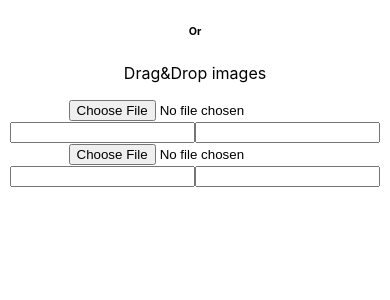
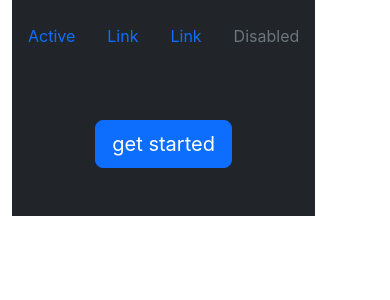
Before and after one commit to Shilbha/image-sizer, a React (Create React App) app: page / in a window 390 px wide. Shown: the top 300 px of the page. Built offline with nearby package versions, Linux system fonts and the light colour scheme.

Commit message:
second commit

```diff
--- a/package.json
+++ b/package.json
@@ -6,7 +6,13 @@
     "@testing-library/jest-dom": "^5.16.5",
     "@testing-library/react": "^13.4.0",
     "@testing-library/user-event": "^13.5.0",
+    "bootstrap": "^5.2.3",
+    "file-image-resizer": "^1.0.2",
+    "jquery": "^3.6.3",
+    "popper.js": "^1.16.1",
     "react": "^18.2.0",
+    "react-avatar-editor": "^13.0.0",
+    "react-bootstrap": "^2.7.0",
     "react-dom": "^18.2.0",
     "react-dropzone": "^14.2.3",
     "react-image-file-resizer": "^0.4.8",
--- a/public/index.html
+++ b/public/index.html
@@ -3,6 +3,13 @@
   <head>
     <meta charset="utf-8" />
     <link rel="icon" href="%PUBLIC_URL%/favicon.ico" />
+    <link href="https://cdn.jsdelivr.net/npm/bootstrap@5.0.2/dist/css/bootstrap.min.css" rel="stylesheet"
+    integrity="sha384-EVSTQN3/azprG1Anm3QDgpJLIm9Nao0Yz1ztcQTwFspd3yD65VohhpuuCOmLASjC" crossorigin="anonymous">
+    <link
+      rel="stylesheet"
+      href="https://cdn.jsdelivr.net/npm/bootstrap-icons@1.3.0/font/bootstrap-icons.css"
+    />
+
     <meta name="viewport" content="width=device-width, initial-scale=1" />
     <meta name="theme-color" content="#000000" />
     <meta
@@ -39,5 +46,7 @@
       To begin the development, run `npm start` or `yarn start`.
       To create a production bundle, use `npm run build` or `yarn build`.
     -->
+    <script src="https://cdn.jsdelivr.net/npm/bootstrap@5.0.2/dist/js/bootstrap.bundle.min.js"
+    integrity="sha384-MrcW6ZMFYlzcLA8Nl+NtUVF0sA7MsXsP1UyJoMp4YLEuNSfAP+JcXn/tWtIaxVXM" crossorigin="anonymous"></script>
   </body>
 </html>
--- a/src/App.css
+++ b/src/App.css
@@ -1,38 +1,4 @@
-.App {
-  text-align: center;
+
+.App{
+     max-width: fit-content;
 }
-
-.App-logo {
-  height: 40vmin;
-  pointer-events: none;
-}
-
-@media (prefers-reduced-motion: no-preference) {
-  .App-logo {
-    animation: App-logo-spin infinite 20s linear;
-  }
-}
-
-.App-header {
-  background-color: #282c34;
-  min-height: 100vh;
-  display: flex;
-  flex-direction: column;
-  align-items: center;
-  justify-content: center;
-  font-size: calc(10px + 2vmin);
-  color: white;
-}
-
-.App-link {
-  color: #61dafb;
-}
-
-@keyframes App-logo-spin {
-  from {
-    transform: rotate(0deg);
-  }
-  to {
-    transform: rotate(360deg);
-  }
-}
--- a/src/App.js
+++ b/src/App.js
@@ -1,13 +1,16 @@
 import './App.css';
-import DragnDrop from './DragnDrop';
+// import DragnDrop from './DragnDrop';
 import Resize from './Resize';
+import Intro from './Intro';
+
 
 function App() {
 
   return (
     <div className="App">
       <div className="container">
-        <div><DragnDrop/></div>
+        <div><Intro/></div>
+        {/* <div><DragnDrop/></div> */}
         <div className="row resizer"><Resize/></div>
       </div>
     </div>
--- /dev/null
+++ b/src/Intro.js
@@ -0,0 +1,57 @@
+import 'bootstrap/dist/css/bootstrap.min.css';
+import 'bootstrap/dist/js/bootstrap.bundle.min';
+import Nav from 'react-bootstrap/Nav'
+
+export default function Intro() {
+
+    return (
+        <div>
+           <Nav
+      activeKey="/home" className="navbar navbar-expand-lg bg-dark navbar-dark py-3 ">
+      <Nav.Item>
+        <Nav.Link href="/home">Active</Nav.Link>
+      </Nav.Item>
+      <Nav.Item>
+        <Nav.Link eventKey="link-1">Link</Nav.Link>
+      </Nav.Item>
+      <Nav.Item>
+        <Nav.Link eventKey="link-2">Link</Nav.Link>
+      </Nav.Item>
+      <Nav.Item>
+        <Nav.Link eventKey="disabled" disabled>
+          Disabled
+        </Nav.Link>
+      </Nav.Item>
+    </Nav>
+
+    <section
+      className="bg-dark text-light p-5 p-lg-0 pt-lg-5 text-center text-sm-start"
+    >
+      <div className="container">
+        <div className="d-sm-flex align-items-center justify-content-between">
+          <div>
+
+            <button
+              className="btn btn-primary btn-lg"
+              data-bs-toggle="modal"
+              data-bs-target="#enroll"
+            >
+              get started
+            </button>
+          </div>
+          <img
+            className="img-fluid w-50 d-none d-sm-block"
+            src="img/showcase.svg"
+            alt=""
+          />
+        </div>
+      </div>
+    </section>
+
+
+
+        </div>
+
+
+    )
+}
--- a/src/Resize.js
+++ b/src/Resize.js
@@ -1,54 +1,68 @@
-import { useState } from "react";
-import Resizer from "react-image-file-resizer";
 
-export default function Resize(props) {
-  const [img, setImg] = useState("");
+import React, {useState} from 'react';
+
+
+
+
+export default function Resize() {
+  // const [img, setImg] = useState("");
   const [Width,setWidth] = useState("");
   const [height,setHeight] = useState("");
-  const data = props.data
-  console.log(data)
 
-  const fileChangedHandler = (e) => {
-    let fileInput = false;
-    if (e.target.files[0]) {
-      console.log(e.target.files[0]);
-      fileInput = true;
+
+
+ const fileChangedHandler = () => {
+
+    let fileInput = true;
+    // if (e.target.files) {
+    //   console.log(e.target.files[0]);
+    //   fileInput = true;
+
+
+    if (fileInput)  {
+
+        console.log('done');
+        let files= document.getElementById("file").files
+        console.log(files)
+
+      try {
+        for(let i =0; i<files.length;i++) {
+
+      }
     }
-    if (fileInput) {
-      try {
-        Resizer.imageFileResizer(
-          e.target.files[0],
-          Width,
-          height,
-          "JPG",
-          100,
-          0,
-          (uri) => {
-            console.log(uri);
-            setImg(uri);
-          },
-          "base64",
-          200,
-          200
-        );
-      } catch (err) {
+      catch (err) {
         console.log(err);
       }
-    }
-  };
+
+
+
+};
+
+
+
 
 
 
   return (
-    <div className="">
-     <input type="file" onChange={fileChangedHandler} />
-      <img src={img} alt="" />
-      <input type="number" onChange={((e)=>{
+
+
+     <div >
+
+
+            <input   type="file" id="file" webkitdirectory="" directory="" style={{height:500}}/>
+
+      {/* <input type="number" onChange={((e)=>{
         setWidth(e.target.value)
       })}/>
       <input type="number" onChange={((e)=>{
         setHeight(e.target.value)
-      })}/>
+      })}/> */}
+      <button onClick ={fileChangedHandler}>resize</button>
+      <a href={img} download="maaz.jpg"><img src={img} alt=""  /></a>
     </div>
+
+
+
   );
+    }
 }
--- a/src/index.js
+++ b/src/index.js
@@ -1,17 +1,44 @@
+// import React from 'react';
+// import ReactDOM from 'react-dom/client';
+// import './index.css';
+// import App from './App';
+// import reportWebVitals from './reportWebVitals';
+// import 'bootstrap/dist/css/bootstrap.min.css';
+// import 'bootstrap/dist/js/bootstrap.bundle.min';
+// import $ from 'jquery';
+// import Popper from 'popper.js';
+
+
+// const root = ReactDOM.createRoot(document.getElementById('root'));
+// root.render(
+//   <React.StrictMode>
+//     <App />
+//   </React.StrictMode>
+// );
+
+// // If you want to start measuring performance in your app, pass a function
+// // to log results (for example: reportWebVitals(console.log))
+// // or send to an analytics endpoint. Learn more: https://bit.ly/CRA-vitals
+// reportWebVitals();
+import 'bootstrap/dist/css/bootstrap.min.css';
+import 'bootstrap/dist/js/bootstrap.bundle.min';
+import $ from 'jquery';
+import Popper from 'popper.js';
 import React from 'react';
-import ReactDOM from 'react-dom/client';
+import ReactDOM from 'react-dom';
 import './index.css';
 import App from './App';
 import reportWebVitals from './reportWebVitals';
 
-const root = ReactDOM.createRoot(document.getElementById('root'));
-root.render(
-  <React.StrictMode>
-    <App />
-  </React.StrictMode>
+ReactDOM.render(
+<React.StrictMode>
+	<App />
+</React.StrictMode>,
+document.getElementById('root')
 );
 
-// If you want to start measuring performance in your app, pass a function
-// to log results (for example: reportWebVitals(console.log))
-// or send to an analytics endpoint. Learn more: https://bit.ly/CRA-vitals
+// If you want to start measuring performance
+// in your app, pass a function to log results
+// (for example: reportWebVitals(console.log))
+// or send to an analytics endpoint.
 reportWebVitals();
```
Also changed, not shown: 1 other file (tests, documents, lock files or other folders).
